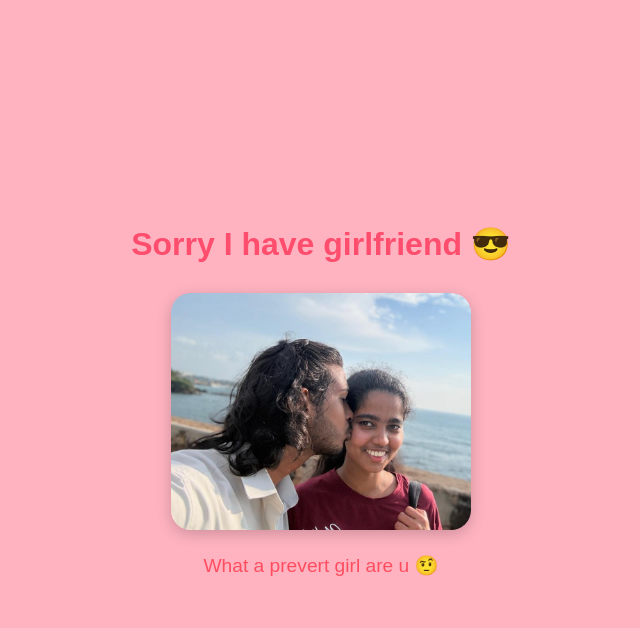
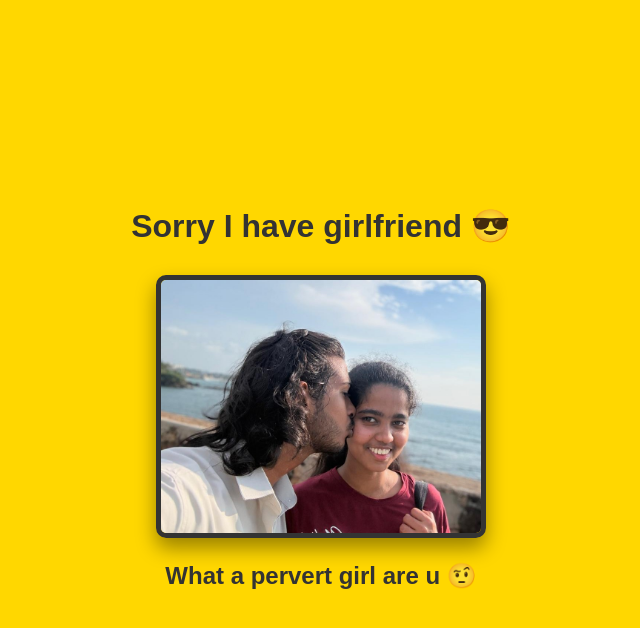
Before and after one commit to Rajaka-jay/valentine, a plain HTML site: page index.html in a window 1280 px wide. Both pictures are taken after a click on the button "Yes!". Shown: the whole page, without its empty margins (319-959 px from the left). Drawn offline with Linux system fonts and the light colour scheme.

Commit message:
Update styling and text in index.html

```diff
--- a/index.html
+++ b/index.html
@@ -3,7 +3,7 @@
 <head>
     <meta charset="UTF-8">
     <meta name="viewport" content="width=device-width, initial-scale=1.0, maximum-scale=1.0, user-scalable=no">
-    <title>Be My Valentine?</title>
+    <title>Wait for it...</title>
     <style>
         body {
             display: flex;
@@ -12,10 +12,11 @@
             justify-content: center;
             height: 100vh;
             margin: 0;
-            background-color: #ffe4e1;
+            background-color: #f0f8ff; /* Alice Blue - soft starting color */
             font-family: 'Arial', sans-serif;
+            transition: background-color 0.5s ease;
             overflow: hidden;
-            touch-action: manipulation; /* Optimizes for mobile taps */
+            touch-action: manipulation;
         }
 
         #question-pnl {
@@ -24,7 +25,7 @@
         }
 
         h1 {
-            color: #d00000;
+            color: #4b0082; /* Deep Indigo */
             font-size: 2rem;
             margin-bottom: 30px;
         }
@@ -49,13 +50,13 @@
         }
 
         #yesBtn {
-            background-color: #ff4d6d;
+            background-color: #6a5acd; /* Slate Blue */
             color: white;
             z-index: 999;
         }
 
         #noBtn {
-            background-color: #808080;
+            background-color: #ff6347; /* Tomato Red */
             color: white;
             position: relative;
             transition: all 0.1s ease;
@@ -65,22 +66,27 @@
             display: none;
         }
 
+        /* Prank Page Styling */
         #celebration {
             text-align: center;
             padding: 20px;
-            animation: fadeIn 1s ease-in;
+            animation: shake 0.5s ease-in-out;
         }
 
         .val-img {
-            width: 80%;
-            max-width: 300px;
-            border-radius: 20px;
-            box-shadow: 0 4px 15px rgba(0,0,0,0.2);
+            width: 85%;
+            max-width: 320px;
+            border-radius: 10px;
+            border: 5px solid #333;
+            box-shadow: 0 10px 20px rgba(0,0,0,0.4);
         }
 
-        @keyframes fadeIn {
-            from { opacity: 0; }
-            to { opacity: 1; }
+        @keyframes shake {
+            0% { transform: translateX(0); }
+            25% { transform: translateX(-10px); }
+            50% { transform: translateX(10px); }
+            75% { transform: translateX(-10px); }
+            100% { transform: translateX(0); }
         }
     </style>
 </head>
@@ -95,9 +101,9 @@
     </div>
 
     <div id="celebration" class="hidden">
-        <h1 style="color: #ff4d6d;">Sorry I have girlfriend 😎</h1>
+        <h1 style="color: #333;">Sorry I have girlfriend 😎</h1>
         <img src="babe.jpeg" alt="Love Image" class="val-img">
-        <p style="font-size: 1.2rem; color: #ff4d60; margin-top: 20px;">What a prevert girl are u 🤨</p>
+        <p style="font-size: 1.5rem; color: #333; font-weight: bold; margin-top: 20px;">What a pervert girl are u 🤨</p>
     </div>
 
     <script>
@@ -106,7 +112,6 @@
             btn.style.position = 'absolute';
 
             const padding = 30;
-            // Constrain to the visible viewport
             const maxX = window.innerWidth - btn.offsetWidth - padding;
             const maxY = window.innerHeight - btn.offsetHeight - padding;
 
@@ -120,7 +125,9 @@
         function celebrate() {
             document.getElementById('question-pnl').classList.add('hidden');
             document.getElementById('celebration').classList.remove('hidden');
-            document.body.style.backgroundColor = "#ffb3c1";
+
+            // Change background to a "Warning Yellow" to match the prank vibe
+            document.body.style.backgroundColor = "#ffd700";
             document.getElementById('noBtn').style.display = 'none';
         }
     </script>
```
